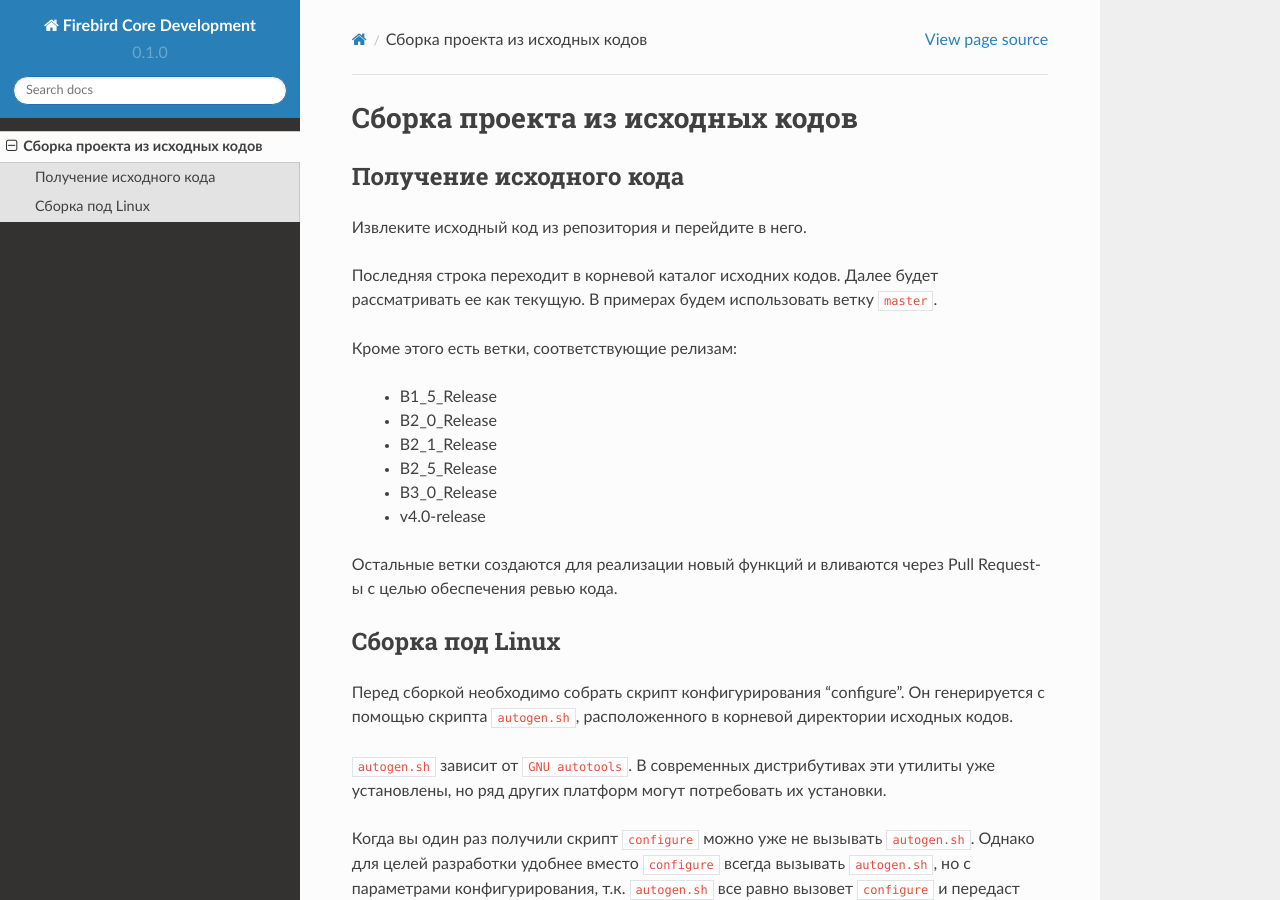
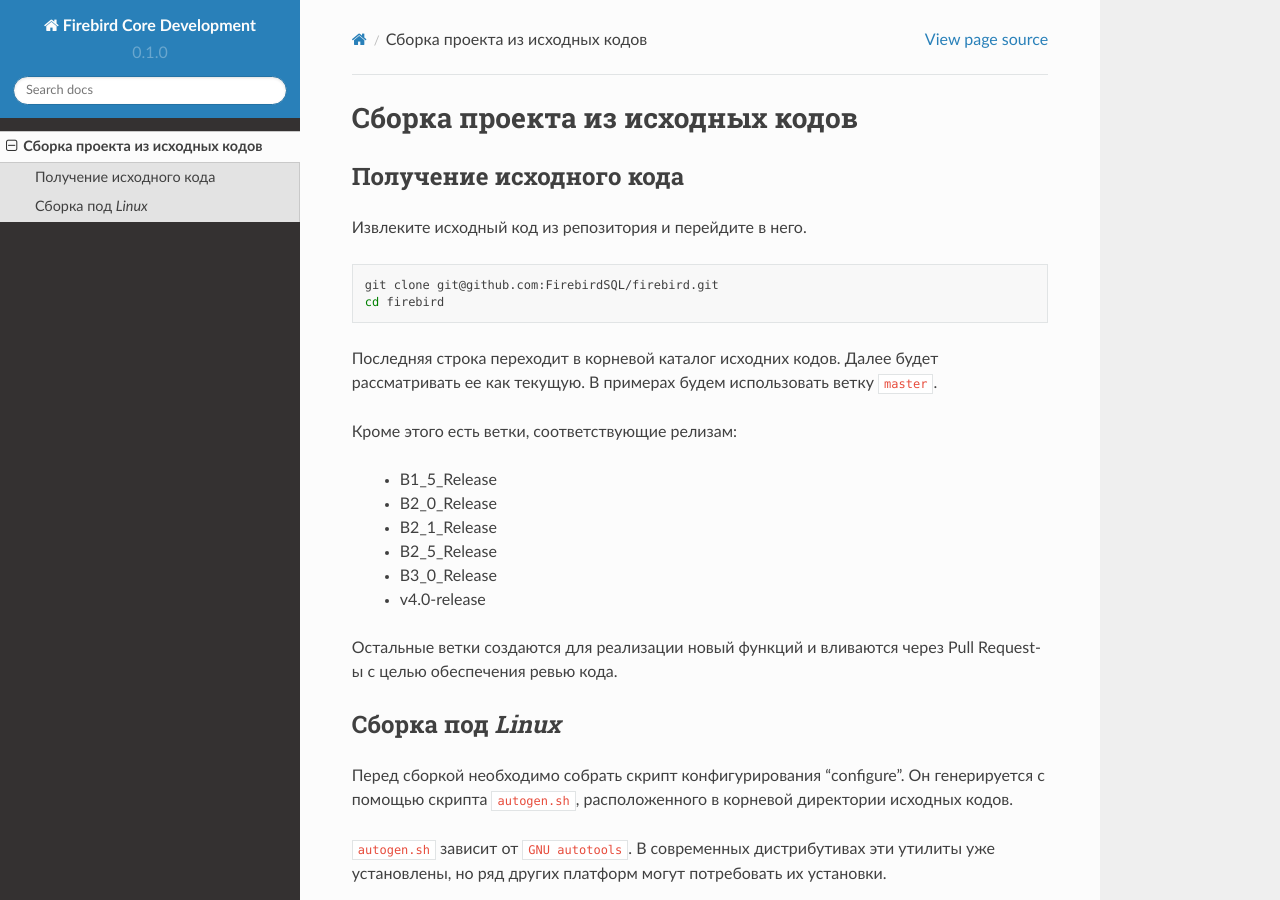
Before and after one commit to romansimakov/firebird_development_ru, a Sphinx documentation site: the page built from docs/source/build.rst, in a window 1280 px wide and 900 px high. Built offline with Sphinx 7.4.7 and the Read the Docs theme 2.0.0, drawn with Linux system fonts in a browser that asks for light colours.

Commit message:
formatting

```diff
--- a/docs/source/build.rst
+++ b/docs/source/build.rst
@@ -7,7 +7,7 @@
 
 Извлеките исходный код из репозитория и перейдите в него.
 
-.. code::shell
+.. code:: shell
 
     git clone git@github.com:FirebirdSQL/firebird.git
     cd firebird
@@ -27,7 +27,7 @@
 с целью обеспечения ревью кода.
 
 
-Сборка под Linux
+Сборка под `Linux`
 ----------------
 
 Перед сборкой необходимо собрать скрипт конфигурирования "configure".
--- a/docs/source/rules.rst
+++ b/docs/source/rules.rst
@@ -27,7 +27,7 @@
 1. раз
 2. два
 
-Константы и `ключевые` слова
+Константы и ключевые слова
 
 ``SMALLINT``
 ``NULL``
```
